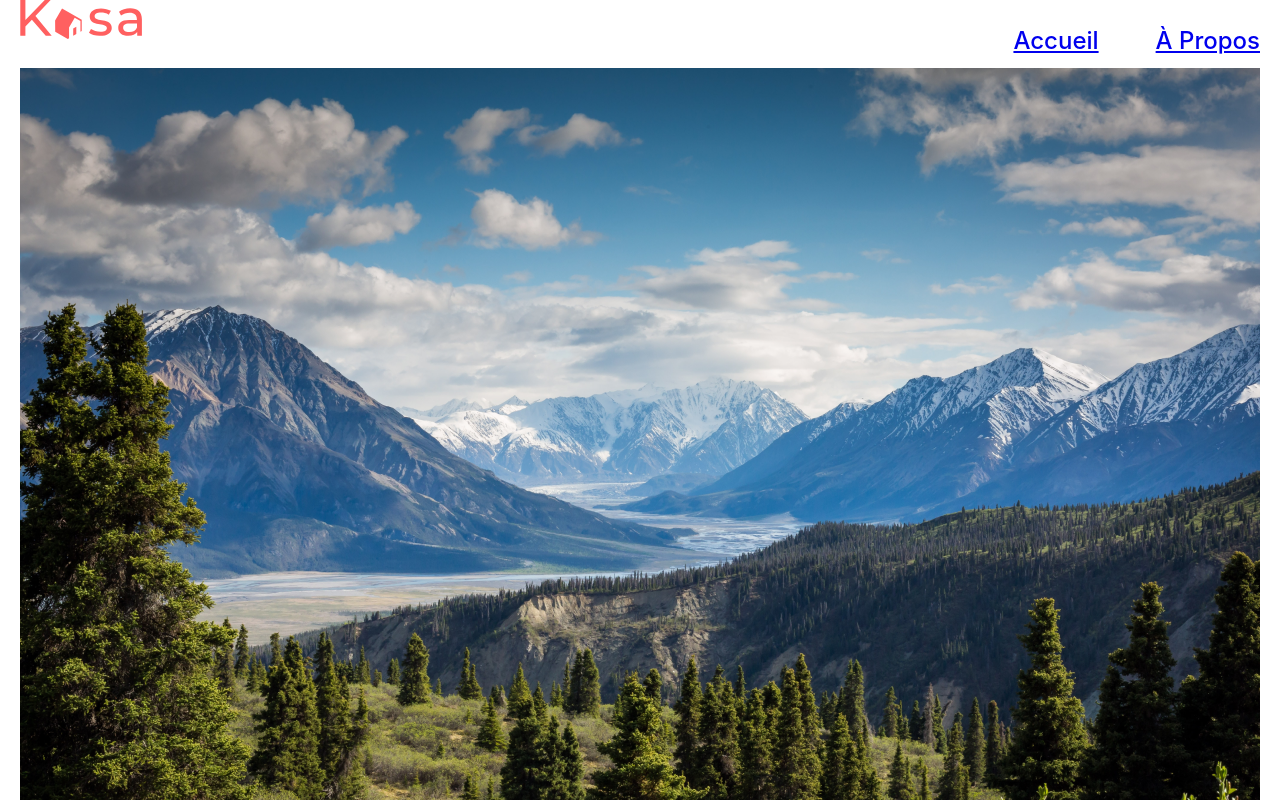
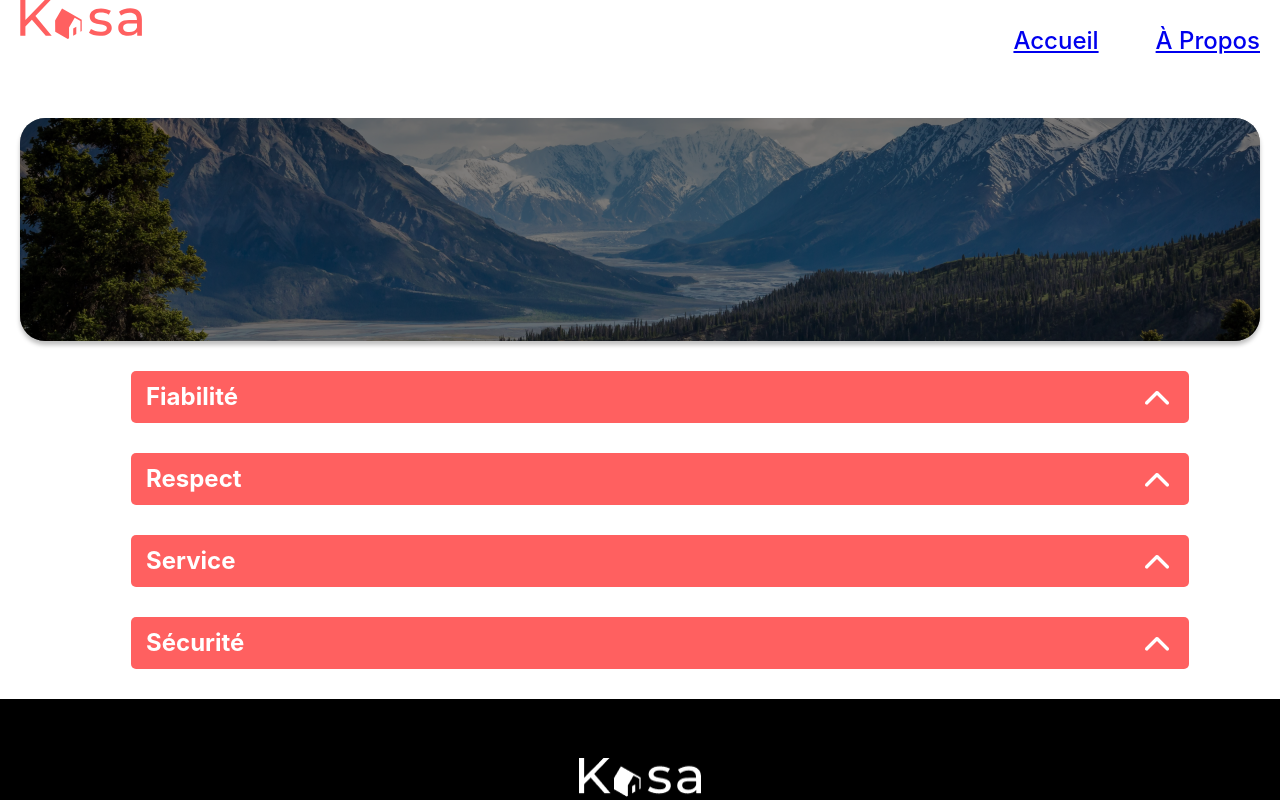
Before and after one commit to QuentinDM/Della-mattia_Quentin_React, a React (Create React App) app in the folder kasa/: page /about in a window 1280 px wide. Shown: the top 800 px of the page. Built offline with nearby package versions, Linux system fonts and the light colour scheme.

Commit message:
components Collapse

```diff
--- a/kasa/src/Pages/About.jsx
+++ b/kasa/src/Pages/About.jsx
@@ -1,10 +1,36 @@
-import React from 'react';
-import Paysage from '../assets/Paysage-Montagnes.png'
+import React, { useState } from 'react';
+import Paysage from '../assets/Paysage-Montagnes.png';
+import Banner from '../components/Banner';
+import Collapse from '../components/Collapse';
+
+import '../style/Collapse.scss';
 
 function Home() {
+  // state (data)
+  const [collapseAbout, setCollapseAbout] = useState([
+    {id: 1, title: "Fiabilité", content:
+    "Les annonces postées sur Kasa garantissent une fiabilité totale. Les photos sont conformes aux logements, et toutes les informations sont régulièrement vérifiées par nos équipes."},
+    {id: 2, title: "Respect", content: "La bienveillance fait partie des valeurs fondatrices de Kasa. Tout comportement discriminatoire ou de perturbation du voisinage entraînera une exclusion de notre plateforme."},
+    {id: 3, title: "Service", content:
+    "Nos équipes se tiennent à votre disposition pour vous fournir une expérience parfaite. N'hésitez pas à nous contacter si vous avez la moindre question."},
+    {id: 4, title: "Sécurité", content:
+    "La sécurité est la priorité de Kasa. Aussi bien pour nos hôtes que pour les voyageurs, chaque logement correspond aux critères de sécurité établis par nos services. En laissant une note aussi bien à l'hôte qu'au locataire, cela permet à nos équipes de vérifier que les standards sont bien respectés. Nous organisons également des ateliers sur la sécurité domestique pour nos hôtes."},
+  ])
+  //const [open, close] = useState();
+  //comportements
+  //RENDER
   return (
     <div>
-      <img src={Paysage} alt="Paysage de montagne et forêt"/>
+      <section className='banner'>
+          <Banner images={Paysage} alt="Phote-bord-de-mer-falaise"/>
+      </section>
+      <section >
+        <ul className='content-collapse'>
+          {collapseAbout.map((about) => (
+            <Collapse key={about.id} collapseInfo={about}/>
+          ))}
+        </ul>
+      </section>
     </div>
   );
 };
--- a/kasa/src/Pages/Home.jsx
+++ b/kasa/src/Pages/Home.jsx
@@ -1,12 +1,31 @@
 import React from 'react';
+import data from '../data.json';
 import Banner from '../components/Banner';
 import Card from '../components/Card';
+import Image from '../assets/Phote-bord-de-mer-falaise.png' ;
+//css
+import '../style/Card.scss' ;
 
 function Home() {
+  // state (data)
+  const accommodationInfo = data;
+  //comportements
+
+  //RENDER
   return (
     <div>
-      <Banner />
-      <Card />
+       <section className='banner'>
+            <h1>Chez vous, partout et ailleurs</h1>
+            <Banner images={Image} alt="Phote-bord-de-mer-falaise"/>
+        </section>
+
+      <section className="gallery">
+                <article>
+                    <ul className='cart'>{accommodationInfo.map((accommodation) => (
+                        <Card key={accommodation.id} cardInfo={accommodation} />
+                    ))}</ul>
+                </article>
+          </section>
     </div>
   );
 };
--- a/kasa/src/components/Banner.jsx
+++ b/kasa/src/components/Banner.jsx
@@ -1,17 +1,13 @@
-import Image from '../assets/Phote-bord-de-plage-falaise.png' ;
 import '../style/Banner.scss'
 
-function Banner() {
+function Banner({images}, {alt}) {
     // state (data)
 
     //comportements
 
+
     //RENDER
-    return (
-        <section className='banner'>
-            <h1>Chez vous, partout et ailleurs</h1>
-            <img className='mountains-pics' src={Image} alt="Phote-bord-de-plage-falaise"/>
-        </section>
+    return ( <img className='mountains-pics' src={images} alt={alt}/>
     )
 
 }
--- a/kasa/src/components/Card.jsx
+++ b/kasa/src/components/Card.jsx
@@ -1,27 +1,14 @@
-import data from '../data.json';
-import '../style/Card.scss' ;
-import '../style/Banner.scss' ;
-
-function Card() {
+function Card(props) {
     // state (data)
-    const testing = data;
+    const accommodationInfo = props.cardInfo;
     //comportements
 
     //RENDER
-    return (
-        <div>
-            <section className="gallery">
-                <article>
-                    <ul className='cart'>{testing.map((teste) => {
-                        return (<li key={teste.id} className='list'>
-                            <img  src={teste.cover} alt={teste.title}  />
-                            <h2 className='h2'>{teste.title}</h2>
-                        </li>)
-                    })}</ul>
-                </article>
-            </section>
-        </div>
-    );
+    return (<li className='list'>
+                <img  src={accommodationInfo.cover} alt={accommodationInfo.title}  />
+                <h2 className='h2'>{accommodationInfo.title}</h2>
+            </li>)
 }
 
+
 export default Card ;
--- /dev/null
+++ b/kasa/src/components/Collapse.jsx
@@ -0,0 +1,30 @@
+import React, { useState } from 'react';
+import Arrowup from '../assets/Arrow-up.png';
+
+import '../style/Collapse.scss'
+
+function Collapse(props) {
+    // state (data)
+    const [open, setClose] = useState(false);
+    const collapseTitle = props.collapseInfo;
+    // behavior
+    const toggleCollapse = () => {
+        setClose(!open);
+    };
+
+    // RENDER
+    return (
+        <div>
+            <li className={`collapse-container ${open ? 'collapse-opened' : ''}`}  onClick={toggleCollapse}>
+                <h2 className='collapse-title'>{collapseTitle.title}</h2>
+                <img src={Arrowup} alt="Arrow" className={open ? 'open' : 'close'}/>
+            </li>
+            <article className={open ? 'collapse-article' : ''}>
+                <p className={open ? '' : 'hidden'}>{collapseTitle.content}</p>
+            </article>
+
+        </div>
+    )
+}
+
+export default Collapse;
--- a/kasa/src/style/Card.scss
+++ b/kasa/src/style/Card.scss
@@ -1,4 +1,4 @@
-li img{
+.list img{
     object-fit: cover;
     width: 340px;
     height: 340px;
--- /dev/null
+++ b/kasa/src/style/Collapse.scss
@@ -0,0 +1,89 @@
+.content-collapse{
+    display: flex;
+    align-items: center;
+    flex-direction: column;
+    margin: 30px 0;
+    gap: 30px;
+}
+
+.collapse-container{
+    display: flex;
+    justify-content: space-between;
+    align-items: center;
+    background-color: #FF6060;
+    width: 1023px;
+    height: 32px;
+    border-radius: 5px;
+    padding: 10px 20px 10px 15px;
+
+}
+
+.collapse-container.collapse-opened{
+    height: 34px;
+}
+
+.collapse-title{
+    font-size: 24px;
+    font-weight: 700;
+    line-height: 34.22px;
+    margin: inherit;
+    color: #FFFFFF;
+}
+
+.collapse-article{
+    width: 1023px;
+    position: relative;
+    height: auto;
+    background: rgba(246, 246, 246, 0.4509803922);
+    padding: 10px 15px 20px 20px;
+    border-radius: 0 0 5px 5px;
+    font-size: 18px;
+    font-weight: 400;
+    line-height: 25.67px;
+    animation: apparition-text 0.2s ease-in-out;
+    z-index: -1;
+}
+
+.hidden{
+    display: none;
+    visibility: hidden;
+}
+
+.close{
+    animation: close 0.2s ease-in-out forwards;
+    cursor: pointer;
+}
+
+.open{
+    animation: openning 0.2s ease-in-out forwards;
+    cursor: pointer;
+}
+
+@keyframes close {
+    from {
+      transform: rotate(-180deg);
+    }
+    to {
+      transform: rotate(0deg);
+    }
+  }
+
+  @keyframes openning {
+    from {
+      transform: rotate(0deg);
+    }
+    to {
+      transform: rotate(-180deg);
+    }
+  }
+
+  @keyframes apparition-text {
+    from {
+      opacity: 0;
+      transform: translateY(-50%);
+    }
+    to {
+      opacity: 1;
+      transform: translateY(0);
+    }
+  }
```
Also changed, not shown: kasa/src/assets/Arrow-up.png (added), kasa/src/assets/Phote-bord-de-mer-falaise.png (renamed from kasa/src/assets/Phote-bord-de-plage-falaise.png).
